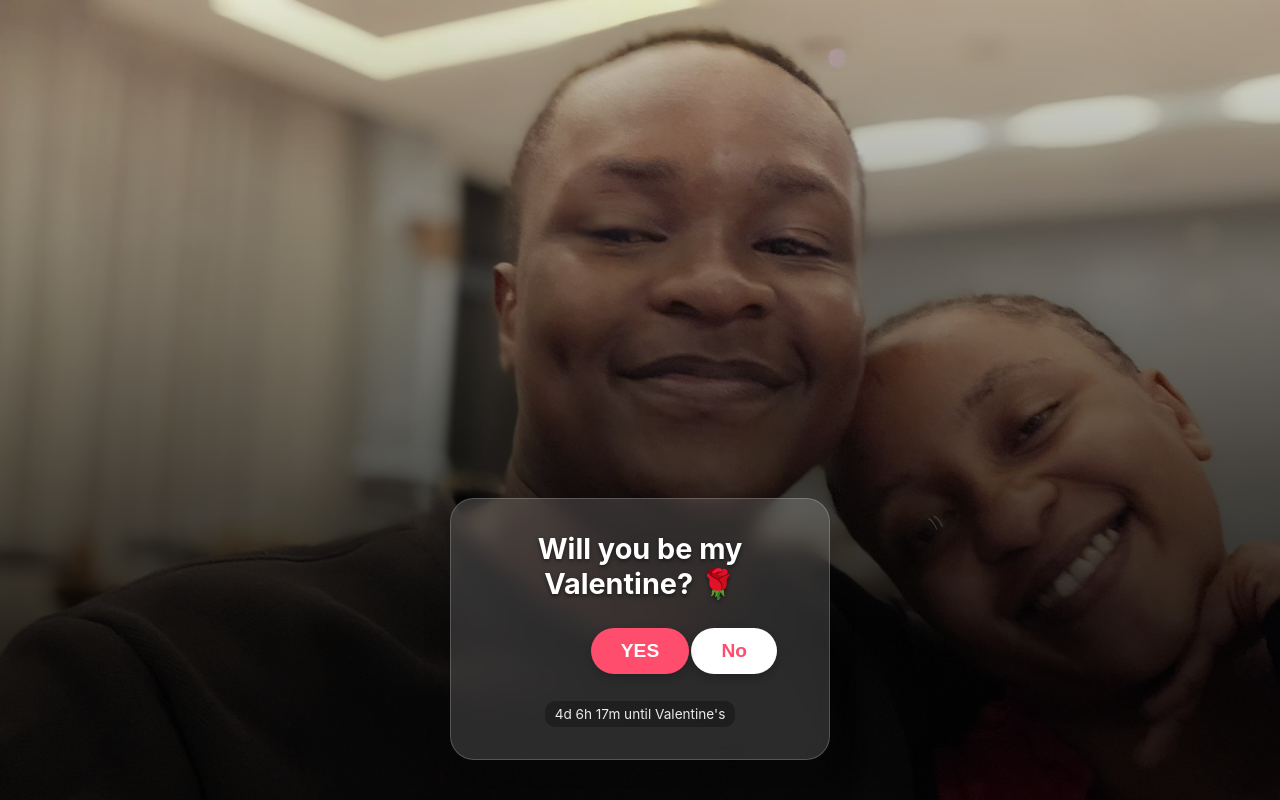
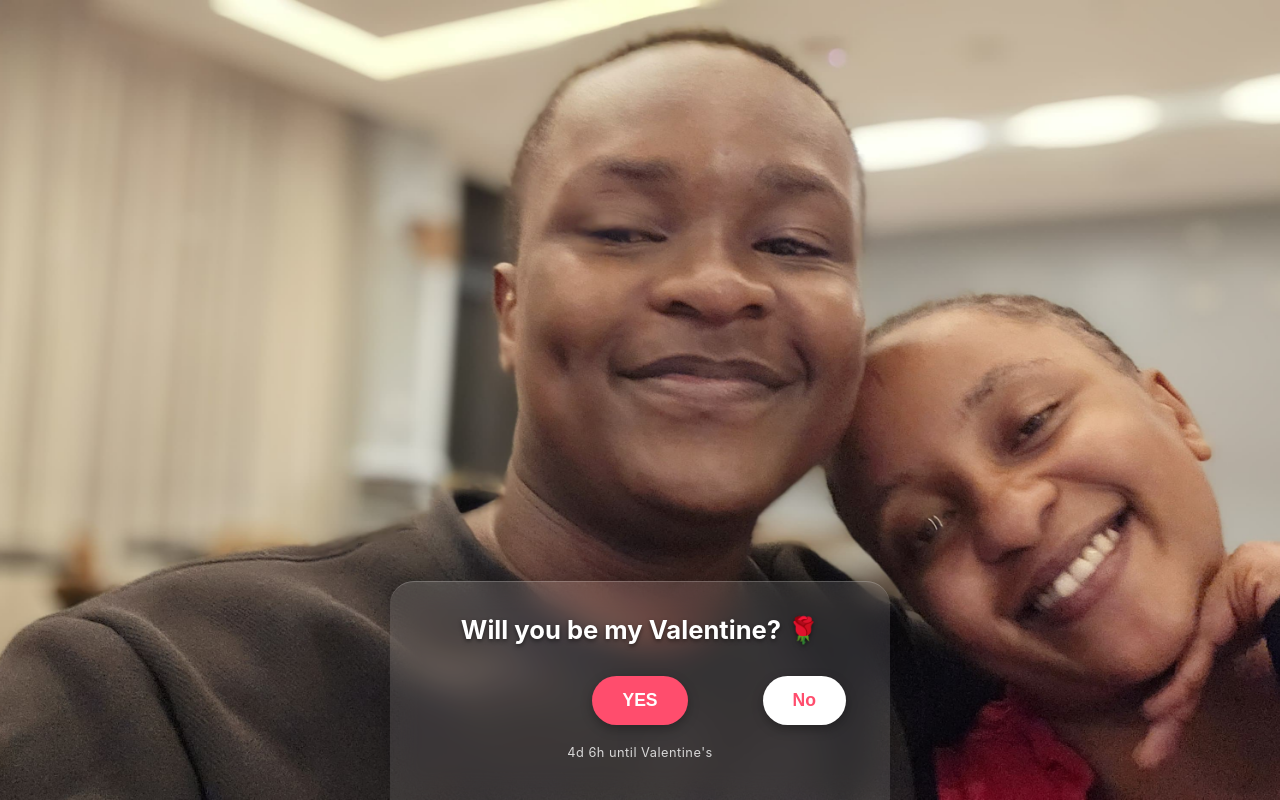
Before and after one commit to Mutevu-Joel/valentines-2025, a website: page index.html in a window 1280 px wide. Drawn offline with nearby package versions, Linux system fonts and the light colour scheme.

Commit message:
second commit

```diff
--- a/index.html
+++ b/index.html
@@ -3,93 +3,102 @@
 <head>
     <meta charset="UTF-8">
     <meta name="viewport" content="width=device-width, initial-scale=1.0, maximum-scale=1.0, user-scalable=no">
-    <title>A Question for You ❤️</title>
+    <title>A Special Question ❤️</title>
     <script src="https://cdn.jsdelivr.net/npm/canvas-confetti@1.6.0/dist/confetti.browser.min.js"></script>
     <style>
         * { box-sizing: border-box; margin: 0; padding: 0; }
 
         body {
             height: 100vh;
+            width: 100vw;
             display: flex;
             flex-direction: column;
-            /* Pushes card to bottom so face is visible */
-            justify-content: flex-end;
+            justify-content: flex-end; /* Pushes content to bottom */
             align-items: center;
             font-family: -apple-system, system-ui, BlinkMacSystemFont, "Segoe UI", Roboto, sans-serif;
+            overflow: hidden;
 
-            /* BACKGROUND SETTINGS */
-            /* Gradient darkens bottom so text is readable */
-            background: linear-gradient(to bottom, rgba(0,0,0,0.1) 0%, rgba(0,0,0,0.8) 80%), url('first-date.jpg');
-            background-size: cover;
-            background-position: center top; /* Focuses on faces at top */
+            /* --- DEFAULT BACKGROUND (DESKTOP) --- */
+            background-color: #1a0b0f; /* Dark romantic fallback */
+            background-image: url('first-date.jpg');
+            background-position: center center;
             background-repeat: no-repeat;
-            color: white;
-            overflow: hidden; /* Prevents scrollbars when buttons move */
-            padding-bottom: 40px;
+            background-size: cover; /* Desktop: Fill the screen */
+        }
+
+        /* --- MOBILE OPTIMIZATION --- */
+        @media (max-width: 768px) {
+            body {
+                /* On Mobile: Fit the image width exactly at the top */
+                background-size: 100% auto;
+                background-position: top center;
+                /* Add a gradient so the photo fades into the dark background */
+                background-image: linear-gradient(to bottom, rgba(0,0,0,0) 60%, #1a0b0f 90%), url('first-date.jpg');
+            }
         }
 
         .card {
-            background: rgba(255, 255, 255, 0.15);
-            backdrop-filter: blur(10px);
-            -webkit-backdrop-filter: blur(10px);
-            padding: 2rem;
-            border-radius: 24px;
-            border: 1px solid rgba(255, 255, 255, 0.2);
+            background: rgba(255, 255, 255, 0.1);
+            backdrop-filter: blur(15px);
+            -webkit-backdrop-filter: blur(15px);
+            padding: 2rem 1.5rem;
+            border-radius: 24px 24px 0 0; /* Rounded top only looks nice at bottom */
+            border-top: 1px solid rgba(255, 255, 255, 0.2);
             text-align: center;
-            width: 90%;
-            max-width: 380px;
-            box-shadow: 0 4px 30px rgba(0, 0, 0, 0.1);
-            z-index: 100;
+            width: 100%;
+            max-width: 500px;
+            box-shadow: 0 -10px 30px rgba(0, 0, 0, 0.3);
+            color: white;
+            padding-bottom: 40px; /* Extra padding for phone bottom area */
         }
 
         h1 {
-            font-size: 1.8rem;
-            margin-bottom: 20px;
+            font-size: 1.6rem;
+            margin-bottom: 25px;
+            font-weight: 700;
             text-shadow: 0 2px 4px rgba(0,0,0,0.5);
         }
 
         .btn-container {
-            margin-top: 20px;
-            height: 60px; /* Space for buttons */
             display: flex;
             justify-content: center;
             align-items: center;
-            gap: 15px;
+            gap: 20px;
+            height: 60px;
             position: relative;
+            margin-bottom: 15px;
         }
 
         button {
-            padding: 12px 30px;
+            padding: 14px 30px;
             border-radius: 50px;
             border: none;
-            font-size: 1.2rem;
+            font-size: 1.1rem;
             font-weight: bold;
             cursor: pointer;
+            box-shadow: 0 4px 12px rgba(0,0,0,0.3);
             transition: all 0.2s ease;
-            box-shadow: 0 4px 10px rgba(0,0,0,0.2);
         }
 
         #yesBtn {
             background: #ff4d6d;
             color: white;
-            z-index: 10;
+            z-index: 100; /* Always on top */
+            position: relative;
         }
 
         #noBtn {
             background: #ffffff;
             color: #ff4d6d;
             position: absolute; /* Allows movement */
-            right: 20px; /* Start position */
+            right: 20px;
         }
 
         .countdown {
-            margin-top: 20px;
-            font-size: 0.85rem;
-            opacity: 0.9;
-            background: rgba(0,0,0,0.3);
-            padding: 5px 10px;
-            border-radius: 10px;
-            display: inline-block;
+            font-size: 0.8rem;
+            opacity: 0.8;
+            margin-top: 10px;
+            letter-spacing: 0.5px;
         }
     </style>
 </head>
@@ -103,77 +112,66 @@
             <button id="noBtn">No</button>
         </div>
 
-        <div class="countdown" id="countdown">
-            Loading timer...
-        </div>
+        <div class="countdown" id="countdown">Loading...</div>
     </div>
 
     <script>
-        // --- CONFIGURATION: UPDATE THIS! ---
-        // Your Phone Number (Country Code + Number). No '+' sign.
-        // Example: Kenya is 254...
-        const PHONE_NUMBER = "254798466318";
+        // --- YOUR CONFIGURATION ---
+        // Change this number! (Country Code + Number, no +)
+        const WHATSAPP_NUMBER = "254721405826";
 
         const yesBtn = document.getElementById('yesBtn');
         const noBtn = document.getElementById('noBtn');
         const question = document.getElementById('question');
-
-        // State for button growth
         let yesScale = 1;
 
-        // 1. Move "No" Button & Grow "Yes" Button
-        function moveButton() {
-            // Get random position within the screen
+        // 1. Runaway "No" Logic
+        function moveNoButton() {
             const x = Math.random() * (window.innerWidth - 100);
-            const y = Math.random() * (window.innerHeight - 100);
+            const y = Math.random() * (window.innerHeight - 200); // Keep it somewhat reachable
 
-            noBtn.style.position = "fixed"; // Break out of the card layout
-            noBtn.style.left = x + "px";
-            noBtn.style.top = y + "px";
+            noBtn.style.position = "fixed";
+            noBtn.style.left = `${Math.random() * 80}%`;
+            noBtn.style.top = `${Math.random() * 80}%`;
 
-            // Grow the YES button
-            yesScale += 0.4; // Grow by 40% each time
+            // Make YES bigger
+            yesScale += 0.2;
             yesBtn.style.transform = `scale(${yesScale})`;
         }
 
-        // Trigger on hover (desktop) or touch (mobile)
-        noBtn.addEventListener('mouseover', moveButton);
+        // Trigger movement on any interaction
+        noBtn.addEventListener('click', moveNoButton);
+        noBtn.addEventListener('mouseover', moveNoButton);
         noBtn.addEventListener('touchstart', (e) => {
-            e.preventDefault(); // Stop the click from registering
-            moveButton();
+            e.preventDefault();
+            moveNoButton();
         });
-        noBtn.addEventListener('click', moveButton);
 
-        // 2. "Yes" Button Action
+        // 2. "Yes" Logic
         yesBtn.addEventListener('click', () => {
-            // Confetti Explosion
-            confetti({ particleCount: 150, spread: 70, origin: { y: 0.6 } });
-
-            question.innerText = "Yay! I knew you'd say yes! ❤️";
-            noBtn.style.display = "none"; // Hide No button
+            confetti({ particleCount: 150, spread: 80, origin: { y: 0.6 } });
+            question.innerText = "Yay! I love you! ❤️";
+            noBtn.style.display = "none";
             document.getElementById("countdown").style.display = "none";
 
-            // Redirect to WhatsApp after 1.5 seconds
             setTimeout(() => {
-                const message = "Hey! I just saw your site and... YES, I will be your Valentine! 🌹🥰";
-                const url = `https://wa.me/${PHONE_NUMBER}?text=${encodeURIComponent(message)}`;
-                window.location.href = url;
+                const text = "Hey! I saw your app and... YES! 🌹❤️";
+                window.location.href = `https://wa.me/${WHATSAPP_NUMBER}?text=${encodeURIComponent(text)}`;
             }, 1500);
         });
 
-        // 3. Countdown Timer
+        // 3. Simple Countdown
         const vDay = new Date(`February 14, ${new Date().getFullYear()} 00:00:00`).getTime();
         setInterval(() => {
             const now = new Date().getTime();
             const diff = vDay - now;
-            if (diff < 0) {
-                 document.getElementById("countdown").innerText = "Happy Valentine's Day!";
-                 return;
+            if (diff <= 0) {
+                document.getElementById("countdown").innerText = "Happy Valentine's Day!";
+                return;
             }
             const d = Math.floor(diff / (1000 * 60 * 60 * 24));
             const h = Math.floor((diff % (1000 * 60 * 60 * 24)) / (1000 * 60 * 60));
-            const m = Math.floor((diff % (1000 * 60 * 60)) / (1000 * 60));
-            document.getElementById("countdown").innerText = `${d}d ${h}h ${m}m until Valentine's`;
+            document.getElementById("countdown").innerText = `${d}d ${h}h until Valentine's`;
         }, 1000);
     </script>
 </body>
```
